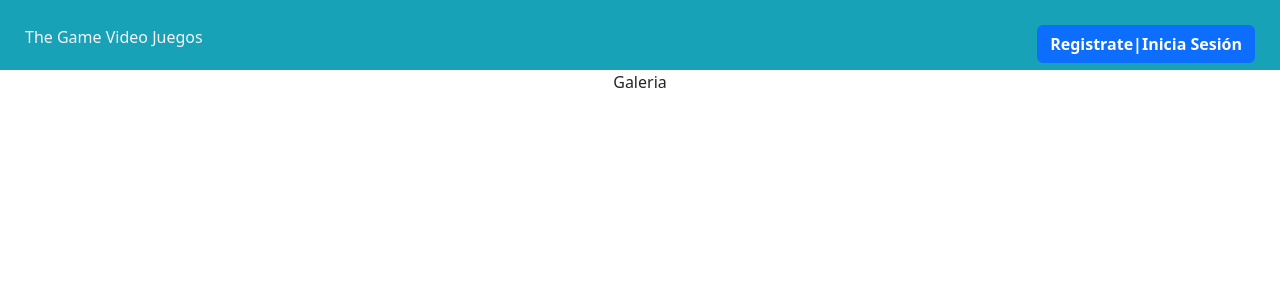
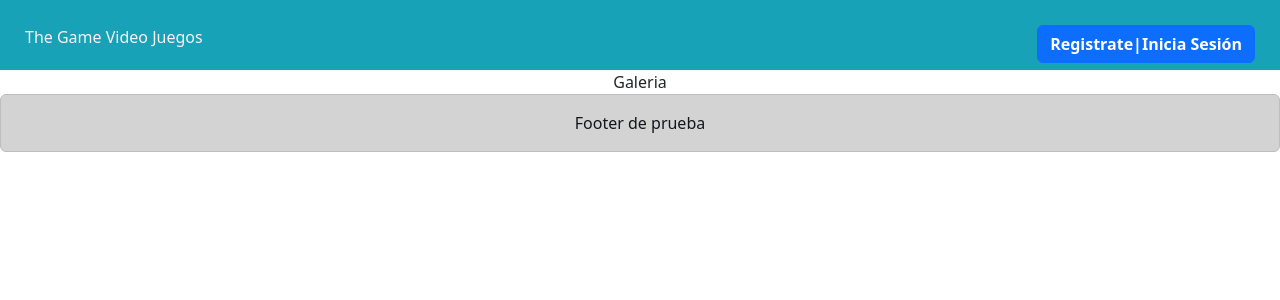
Before and after one commit to DanielD-S/tienda-videojuegos, a React (Create React App) app: page / in a window 1280 px wide. Shown: the top 300 px of the page. Built offline with nearby package versions, Linux system fonts and the light colour scheme.

Commit message:
Footer Agregado

```diff
--- a/package.json
+++ b/package.json
@@ -11,7 +11,7 @@
     "react-bootstrap": "^2.7.2",
     "react-dom": "^18.2.0",
     "react-router-dom": "^6.9.0",
-    "react-scripts": "5.0.1",
+    "react-scripts": "^5.0.1",
     "web-vitals": "^2.1.4"
   },
   "scripts": {
--- a/src/App.js
+++ b/src/App.js
@@ -1,8 +1,9 @@
 import { BrowserRouter, Routes, Route } from 'react-router-dom'
 import 'bootstrap/dist/css/bootstrap.min.css';
 import './App.css';
-import Barra from './Components/Barra'
-import Home from './Views/Home';
+import Barra from './Components/Barra.jsx'
+import Home from './Views/Home.jsx';
+import Footer from './Components/Footer.jsx'
 
 function App() {
   return (
@@ -16,7 +17,7 @@ function App() {
 
 
      </Routes>
-
+     <Footer></Footer>
      </BrowserRouter>
     </div>
   );
--- /dev/null
+++ b/src/Components/Footer.jsx
@@ -0,0 +1,13 @@
+import Alert from 'react-bootstrap/Alert';
+
+const Footer = () => {
+  return (
+    <div>
+        <Alert key="dark" variant="dark">
+          Footer de prueba
+        </Alert>
+    </div>
+  )
+};
+
+export default Footer;
```
Also changed, not shown: 1 other file (tests, documents, lock files or other folders).
